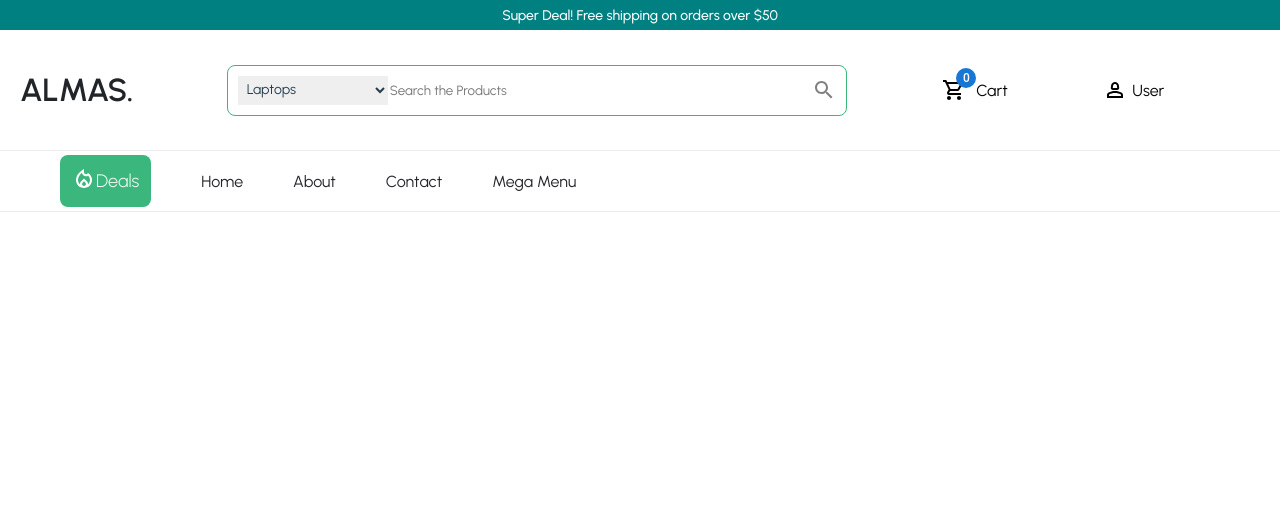
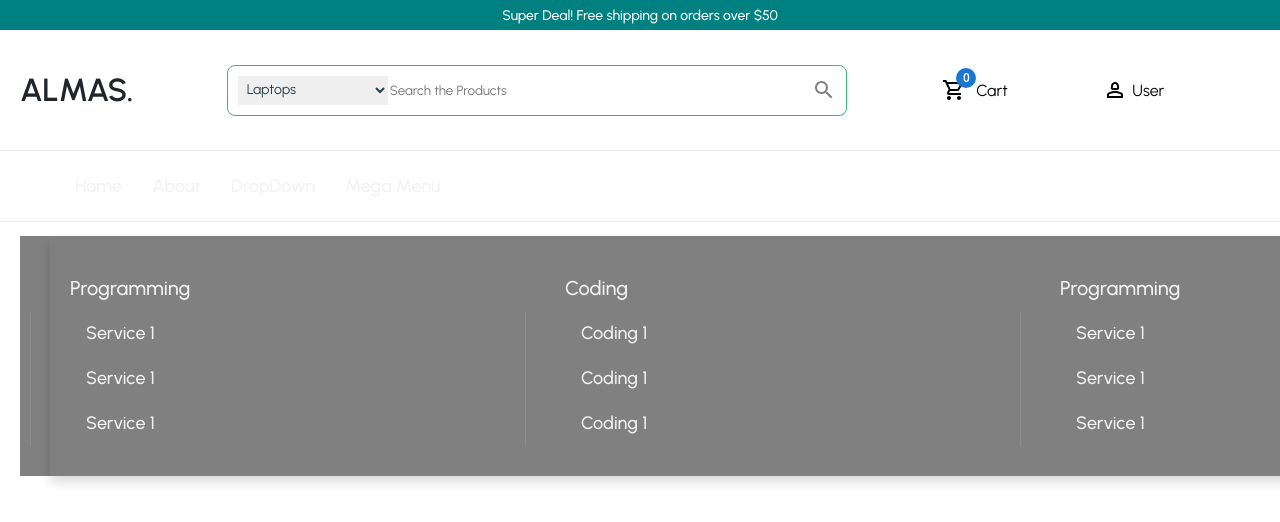
Before and after one commit to almasrafaqat/PahlaStore, a React (Create React App) app: page / in a window 1280 px wide. Shown: the top 522 px of the page. Built offline with nearby package versions, Linux system fonts and the light colour scheme.

Commit message:
Navbar Layout

```diff
--- a/src/App.js
+++ b/src/App.js
@@ -3,16 +3,17 @@ import HomePage from "./pages/home/HomePage";
 import { BrowserRouter as Router, Routes, Route } from "react-router-dom";
 import { GlobalStyle, theme } from "./GlobalStyle";
 import About from "./components/about/about.component";
+import Header from "./components/header/header.component";
+import Announcement from "./components/announcement/announcement.component";
 
 function App() {
-
   return (
     <ThemeProvider theme={theme}>
       <Router>
         <GlobalStyle />
         <Routes>
           <Route path="/" element={<HomePage />} />
-          <Route path="/about" element={<About/>} />
+          <Route path="/about" element={<About />} />
         </Routes>
       </Router>
     </ThemeProvider>
--- a/src/components/header/header.component.jsx
+++ b/src/components/header/header.component.jsx
@@ -14,13 +14,10 @@ const Container = styled.div`
 
 const Wrapper = styled.div`
   height: 100%;
-  padding: ${(props) => (props.type !== "menu" ? "30px 20px" : "0px 20px")};
+  padding: 30px 20px;
   display: flex;
   align-items: center;
   justify-content: space-between;
-  border-top: ${(props) => (props.type === "menu" ? "1px solid #ececec" : "")};
-  border-bottom: ${(props) =>
-    props.type === "menu" ? "1px solid #ececec" : ""};
 `;
 
 const Left = styled.div`
@@ -103,31 +100,103 @@ const UserContainer = styled.div`
 
 const UserIcon = styled(Person2Outlined)``;
 
-const MenuItem = styled.ul`
-  list-style: none;
-  display: flex;
+/** Navbar Design */
+
+/**Mega Menu */
+
+const Nav = styled.div`
+  padding: 0px 20px;
+  border-top: 1px solid #ececec;
+  border-bottom: 1px solid #ececec;
+  position: fixed;
+  width: 100%;
+  z-index: 99;
 `;
 
-const ListItem = styled.li`
-  margin-right: 50px;
+const NavWrapper = styled.div`
+  max-width: 1300px;
+  height: 70px;
+  line-height: 70px;
+  position: relative;
+  margin: auto;
   display: flex;
   align-items: center;
+  justify-content: space-between;
 `;
 
-const Deals = styled.div`
-  display: flex;
-  align-items: center;
-  background-color: ${({ theme }) => theme.colors.border};
-  color: ${({ theme }) => theme.colors.white};
-  border-radius: 8px;
-  padding: 12px;
+const MenuItem = styled.ul`
+  display: inline-flex;
 `;
 
-const DealIcon = styled.span``;
-const DealText = styled.span`
+const DropMenu = styled.ul`
+  position: absolute;
+  background: #242526;
+  width: 180px;
+  top: 85px;
+  line-height: 45px;
+  border-radius: 5px;
+  opacity: 0;
+  visibility: visible;
+  box-shadow: 0 6px 10px rgba(0, 0, 0, 0.15);
+`;
+
+const ItemList = styled.li`
+  list-style: none;
+
+  &:hover ${DropMenu} {
+    transition: all 0.3s ease;
+    top: 70px;
+    opacity: 1;
+    visibility: visible;
+  }
+`;
+
+const ItemLink = styled(Link)`
+  padding: 9px 15px;
+  border-radius: 5px;
   font-size: 18px;
-  font-weight: 300;
-  color: ${({ theme }) => theme.colors.white};
+  font-weight: 500;
+  color: #f2f2f2;
+  transition: all 0.3s ease;
+
+  &:hover {
+    background: #3a3b3c;
+  }
+`;
+
+/**Mega Menu */
+
+const MegaBox = styled.div`
+  background: gray;
+  position: absolute;
+  left: 0;
+  width: 100%;
+  padding: 0px 30px;
+  top: 85px;
+`;
+
+const Content = styled.div`
+  display: flex;
+  justify-content: space-between;
+  box-shadow: 0 6px 10px rgba(0, 0, 0, 0.15);
+  padding: 30px 20px;
+  width: 100%;
+`;
+
+const HeaderTitle = styled.header`
+  color: #f2f2f2;
+  font-size: 20px;
+  font-weight: 500;
+`;
+
+const Row = styled.div`
+  width: calc(25% - 30px);
+  line-height: 45px;
+`;
+
+const MegaItem = styled.ul`
+  margin-left: -40px;
+  border-left: 1px solid rgba(255, 255, 255, 0.09);
 `;
 
 const Header = () => {
@@ -166,32 +235,84 @@ const Header = () => {
           </UserContainer>
         </Right>
       </Wrapper>
-      <Wrapper type="menu">
-        <MenuItem>
-          <ListItem type="deals">
-            <Deals>
-              <DealIcon>
-                <LocalFireDepartmentOutlined />
-              </DealIcon>
-              <Link to="/">
-                <DealText>Deals</DealText>
-              </Link>
-            </Deals>
-          </ListItem>
-          <ListItem>
-            <Link to="/">Home</Link>
-          </ListItem>
-          <ListItem>
-            <Link to="/about">About</Link>
-          </ListItem>
-          <ListItem>
-            <Link to="/about">Contact</Link>
-          </ListItem>
-          <ListItem>
-            <Link to="/about">Mega Menu</Link>
-          </ListItem>
-        </MenuItem>
-      </Wrapper>
+      <Nav>
+        <NavWrapper>
+          <MenuItem>
+            <ItemList>
+              <ItemLink to="/">Home</ItemLink>
+            </ItemList>
+            <ItemList>
+              <ItemLink to="/">About</ItemLink>
+            </ItemList>
+            <ItemList>
+              <ItemLink to="/">DropDown</ItemLink>
+              <DropMenu type="dropdown">
+                <ItemList>
+                  <ItemLink>DropDown 1</ItemLink>
+                </ItemList>
+                <ItemList>
+                  <ItemLink>DropDown 1</ItemLink>
+                </ItemList>
+                <ItemList>
+                  <ItemLink>DropDown 1</ItemLink>
+                </ItemList>
+                <ItemList>
+                  <ItemLink>DropDown 1</ItemLink>
+                </ItemList>
+              </DropMenu>
+            </ItemList>
+            <ItemList>
+              <ItemLink>Mega Menu</ItemLink>
+              <MegaBox>
+                <Content>
+                  <Row>
+                    <HeaderTitle>Programming</HeaderTitle>
+                    <MegaItem>
+                      <ItemList>
+                        <ItemLink>Service 1</ItemLink>
+                      </ItemList>
+                      <ItemList>
+                        <ItemLink>Service 1</ItemLink>
+                      </ItemList>
+                      <ItemList>
+                        <ItemLink>Service 1</ItemLink>
+                      </ItemList>
+                    </MegaItem>
+                  </Row>
+                  <Row>
+                    <HeaderTitle>Coding</HeaderTitle>
+                    <MegaItem>
+                      <ItemList>
+                        <ItemLink>Coding 1</ItemLink>
+                      </ItemList>
+                      <ItemList>
+                        <ItemLink>Coding 1</ItemLink>
+                      </ItemList>
+                      <ItemList>
+                        <ItemLink>Coding 1</ItemLink>
+                      </ItemList>
+                    </MegaItem>
+                  </Row>
+                  <Row>
+                    <HeaderTitle>Programming</HeaderTitle>
+                    <MegaItem>
+                      <ItemList>
+                        <ItemLink>Service 1</ItemLink>
+                      </ItemList>
+                      <ItemList>
+                        <ItemLink>Service 1</ItemLink>
+                      </ItemList>
+                      <ItemList>
+                        <ItemLink>Service 1</ItemLink>
+                      </ItemList>
+                    </MegaItem>
+                  </Row>
+                </Content>
+              </MegaBox>
+            </ItemList>
+          </MenuItem>
+        </NavWrapper>
+      </Nav>
     </Container>
   );
 };
```
Also changed, not shown: 1 other file (tests, documents, lock files or other folders).
